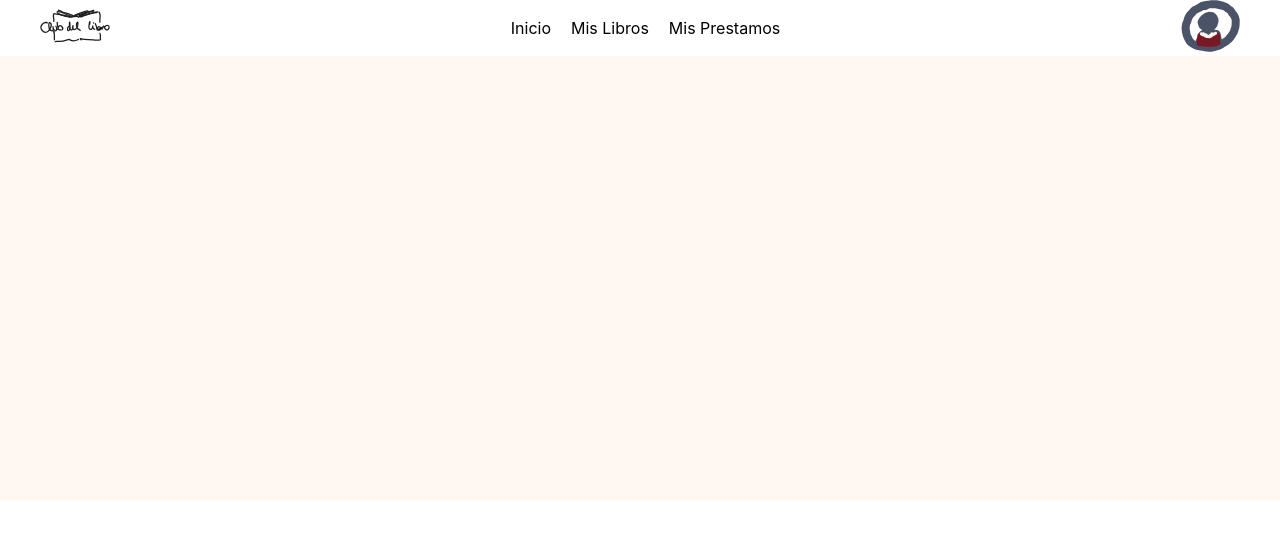
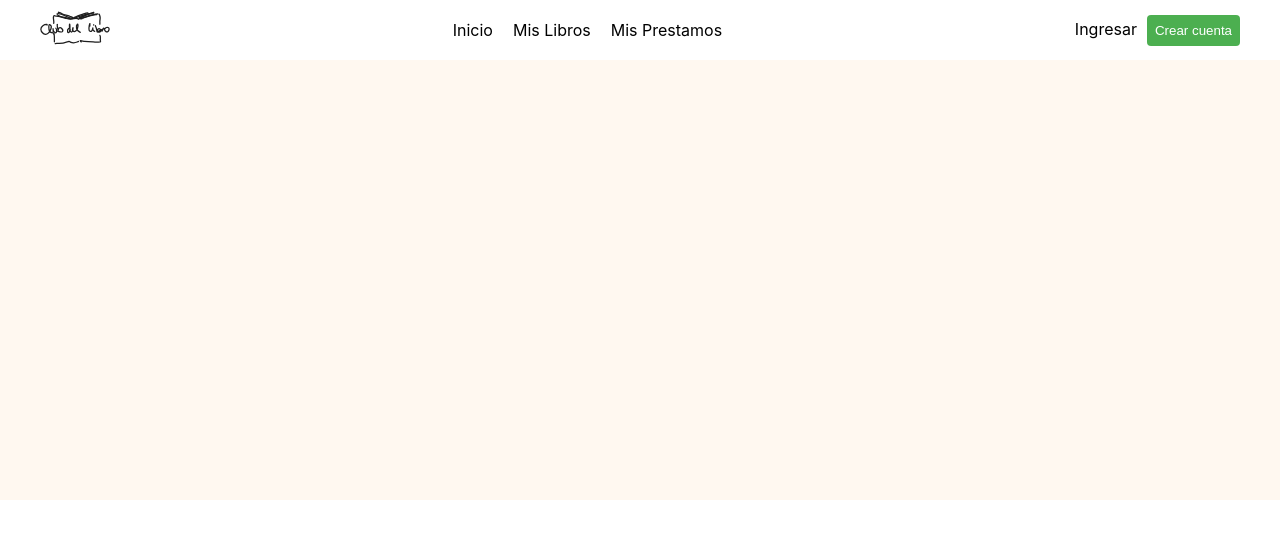
Before and after one commit to bacarvalho/tp2-GRUPO-05-front, a React (Create React App) app: page / in a window 1280 px wide. Shown: the top 538 px of the page. Built offline with nearby package versions, Linux system fonts and the light colour scheme.

Commit message:
add styles

```diff
--- a/package.json
+++ b/package.json
@@ -14,7 +14,7 @@
     "web-vitals": "^2.1.4"
   },
   "scripts": {
-    "start": "react-scripts --openssl-legacy-provider start",
+    "start": "react-scripts start",
     "build": "react-scripts build",
     "test": "react-scripts test",
     "eject": "react-scripts eject"
--- a/src/components/Layout/Header/index.js
+++ b/src/components/Layout/Header/index.js
@@ -2,9 +2,7 @@ import React from 'react';
 import Libro from './Images/libro';
 import Avatar from './Images/avatar';
 
-function Header( isLogged ) {
-
-
+function Header( {isLogged} ) {
   return (
     <div className='header-container'>
       <div className='header-image'>
@@ -16,9 +14,14 @@ function Header( isLogged ) {
         <a href='' className='header-link'>Mis Prestamos</a>
       </div>
       <div className='header-avatar-container'>
-        {isLogged ? <Avatar /> :
-          <div></div>
-        }
+          {!isLogged ? (
+            <div>
+              <a className='header-link' href='/login' >Ingresar</a>
+              <button className='header-login-button'>Crear cuenta</button>
+            </div>
+          ) :
+            <Avatar />
+          }
       </div>
     </div>
   );
--- a/src/components/Layout/Header/styles.desktop.css
+++ b/src/components/Layout/Header/styles.desktop.css
@@ -5,6 +5,7 @@
     position: fixed;
     width: 100%;
     background-color: white;
+    height: 60px;
 }
 
 .header-image{
@@ -25,3 +26,11 @@
 .header-avatar-container{
     margin-right: 40px;
 }
+
+.header-login-button{
+    background-color: #4CAF50;
+    border: none;
+    color: white;
+    padding: 8px;
+    border-radius: 4px;
+}
--- a/src/components/Layout/index.js
+++ b/src/components/Layout/index.js
@@ -2,8 +2,7 @@ import React, { Children, useState } from 'react';
 import Header from './Header'
 
 function Layout({children}) {
-    const [isLogged, setIsLogged] = useState(true);
-
+    const [isLogged, setIsLogged] = useState(false);
     return (
         <>
             <div>
```
Also changed, not shown: src/components/Layout/Header/Images/avatar.js.
